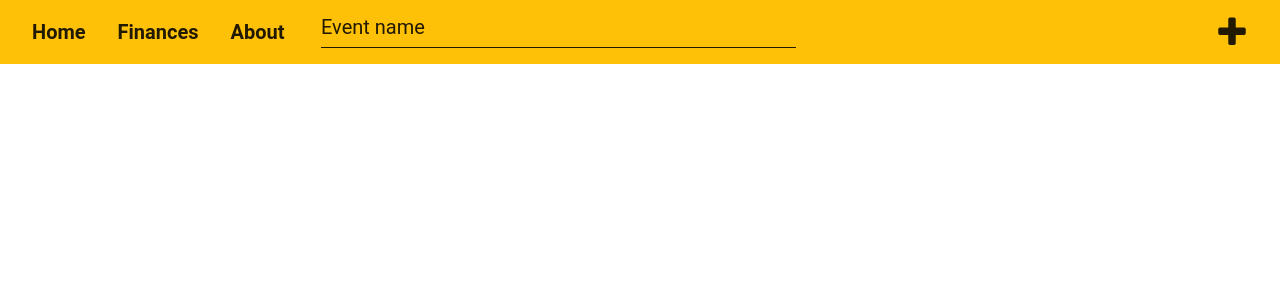
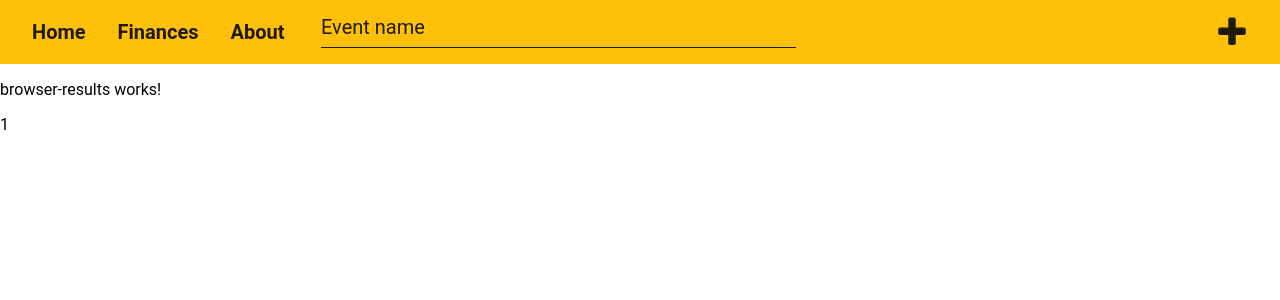
Before and after one commit to pszemkor/FinancialPlanner, an Angular app in the folder src/frontend/finances/: page /results/1 in a window 1280 px wide. Before the commit this address led to /. Shown: the top 300 px of the page. Built offline with nearby package versions, Linux system fonts and the light colour scheme.

Commit message:
Pass query to browser results component

```diff
--- a/src/frontend/finances/src/app/app-routing/routes.ts
+++ b/src/frontend/finances/src/app/app-routing/routes.ts
@@ -4,11 +4,13 @@ import {HomeComponent} from '../home/home.component';
 import {FinancesComponent} from "../finances/finances.component";
 import {AboutComponent} from "../about/about.component";
 import {MonthComponent} from "../month/month.component";
+import {BrowserResultsComponent} from "../browser-results/browser-results.component";
 
 export const routes: Routes = [
   {path: 'home', component: HomeComponent},
   {path: 'finances', component: FinancesComponent},
   {path: 'about', component: AboutComponent},
+  {path: 'results/:name', component: BrowserResultsComponent},
   {path: 'finances/:year/:name', component: MonthComponent},
   {path: '', redirectTo: '/home', pathMatch: 'full'},
 ];
--- a/src/frontend/finances/src/app/browser-results/browser-results.component.html
+++ b/src/frontend/finances/src/app/browser-results/browser-results.component.html
@@ -1 +1,2 @@
 <p>browser-results works!</p>
+<p>{{name}}</p>
--- a/src/frontend/finances/src/app/browser-results/browser-results.component.ts
+++ b/src/frontend/finances/src/app/browser-results/browser-results.component.ts
@@ -1,4 +1,5 @@
 import {Component, OnInit} from '@angular/core';
+import {ActivatedRoute} from "@angular/router";
 
 @Component({
   selector: 'app-browser-results',
@@ -6,9 +7,11 @@ import {Component, OnInit} from '@angular/core';
   styleUrls: ['./browser-results.component.scss']
 })
 export class BrowserResultsComponent implements OnInit {
+  private name: string;
 
 
-  constructor() {
+  constructor(private route: ActivatedRoute) {
+    this.name = this.route.snapshot.paramMap.get('name');
   }
 
   ngOnInit(): void {
--- a/src/frontend/finances/src/app/browser/browser.component.ts
+++ b/src/frontend/finances/src/app/browser/browser.component.ts
@@ -1,6 +1,7 @@
 import {Component, OnInit} from '@angular/core';
 import {FormBuilder, FormGroup} from "@angular/forms";
 import {EventsService} from "../services/events.service";
+import {Router} from '@angular/router';
 
 @Component({
   selector: 'app-browser',
@@ -11,7 +12,7 @@ export class BrowserComponent implements OnInit {
   paramsForm: FormGroup;
   placeHolder: string = 'Event name'
 
-  constructor(private fb: FormBuilder, private eventsService: EventsService) {
+  constructor(private fb: FormBuilder, private eventsService: EventsService, private router: Router) {
     this.createForm();
   }
 
@@ -25,7 +26,8 @@ export class BrowserComponent implements OnInit {
   }
 
   onSubmit() {
-    console.log(this.paramsForm.value)
+    this.router.navigate(['results', this.paramsForm.value['name']]);
+    console.log(this.paramsForm.value['name'])
   }
 
   onClick() {
```
Also changed, not shown: src/frontend/finances/src/app/browser/browser.component.html (line endings or trailing spaces).
